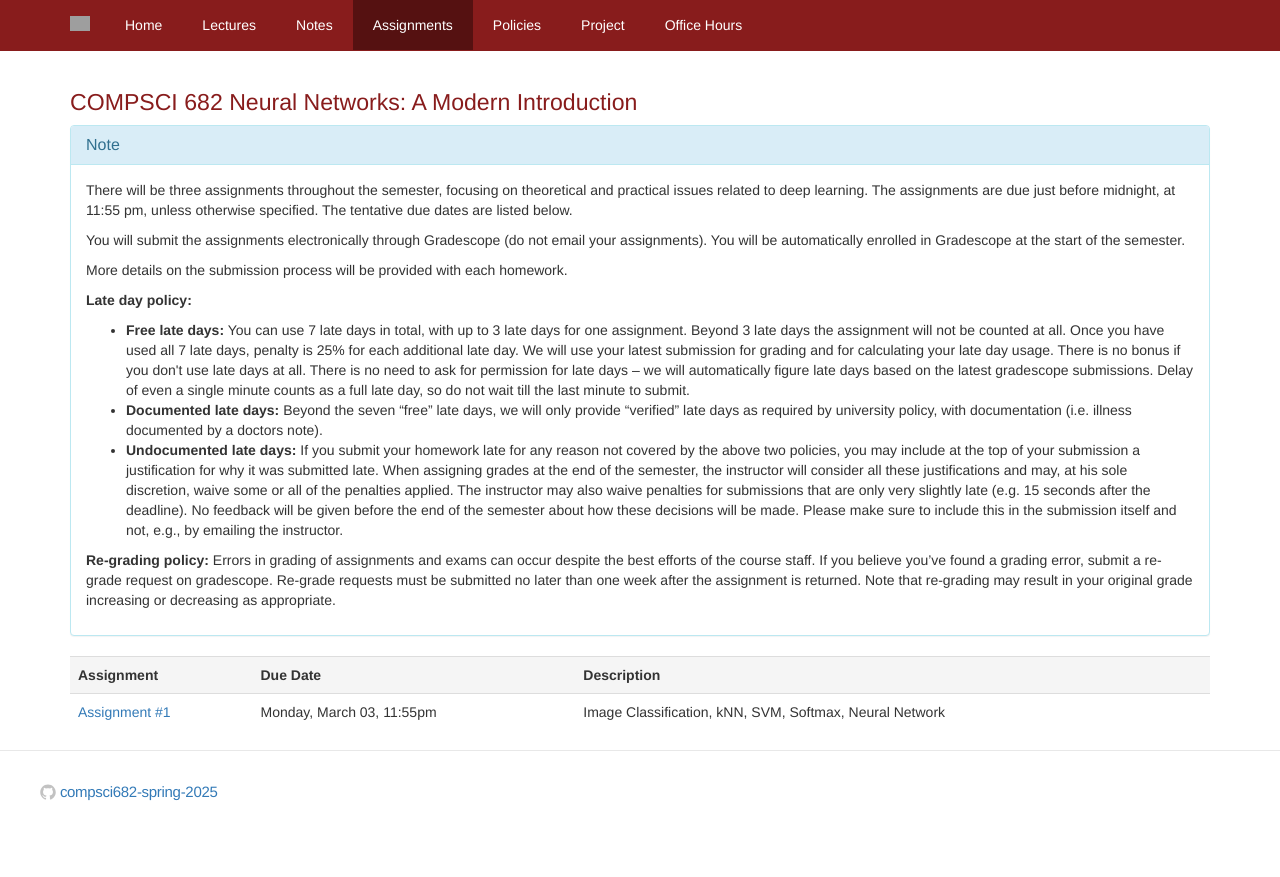
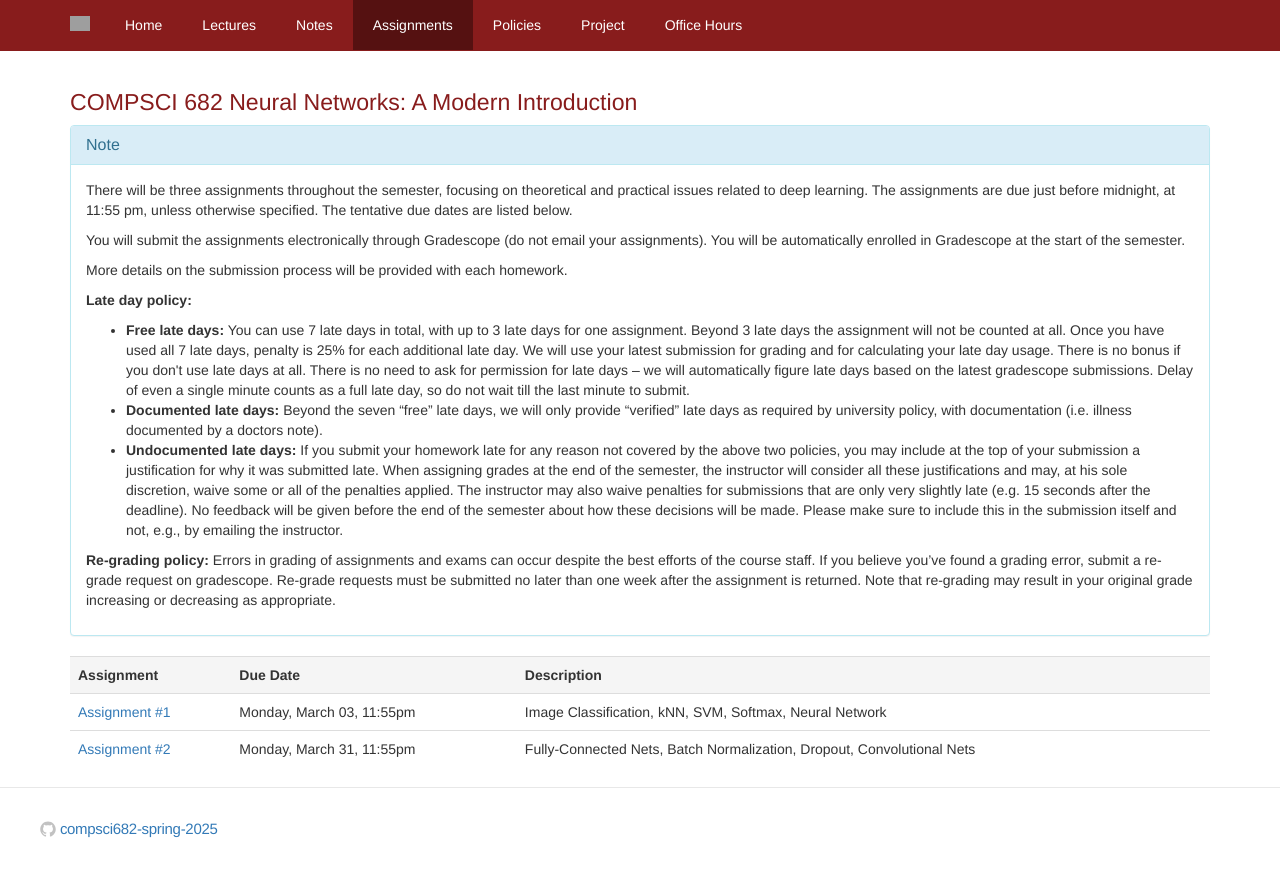
Before and after one commit to compsci682-spring2025/compsci682-spring2025.github.io, a Jekyll site: the page built from assignments.html, in a window 1280 px wide. Shown: the top 877 px of the page. Built offline with Jekyll 4.4.1, drawn with Linux system fonts in a browser that asks for light colours; grey boxes are pictures that could not be loaded.

Commit message:
added assignment 2

```diff
--- a/assignments.html
+++ b/assignments.html
@@ -117,11 +117,11 @@ permalink: /assignments.html
       <td> Monday, March 03, 11:55pm</td>
       <td>Image Classification, kNN, SVM, Softmax, Neural Network</td>
     </tr>
-    <!--<tr>
+    <tr>
       <td><a href="{{site.baseurl}}/assignments/assignments2025/assignment2">Assignment #2</a></td>
-      <td> (TBD)</td>
+      <td> Monday, March 31, 11:55pm</td>
       <td>Fully-Connected Nets, Batch Normalization, Dropout, Convolutional Nets</td>
-    </tr>-->
+    </tr>
     <!--<tr>
       <td><a href="{{site.baseurl}}/assignments/assignments2025/assignment3">Assignment #3</a></td>
       <td>(TBD)</td>
```
Also changed, not shown: assignments/assignments2025/assignment2.md (+1 -1 lines), 1 other file.
